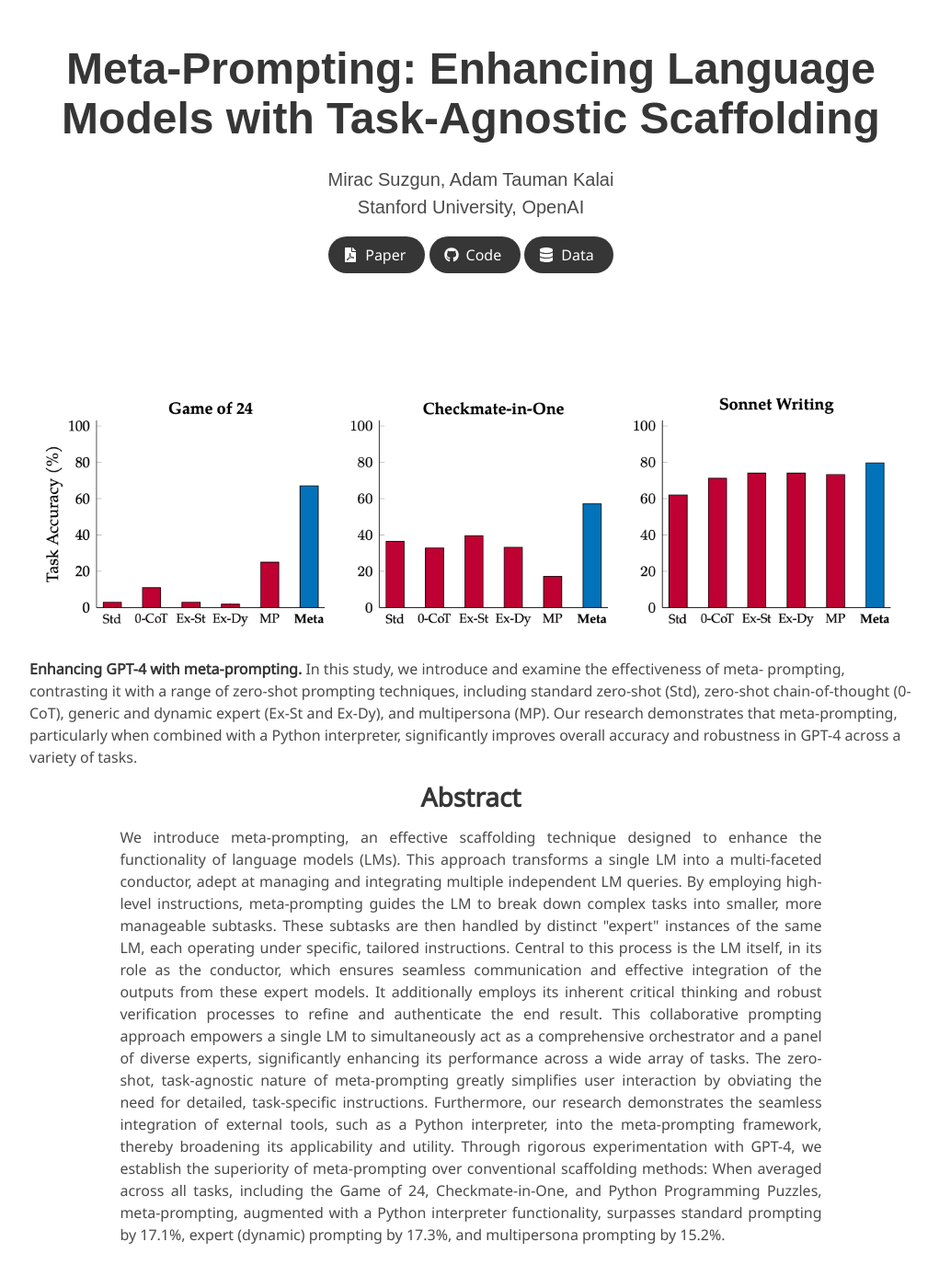
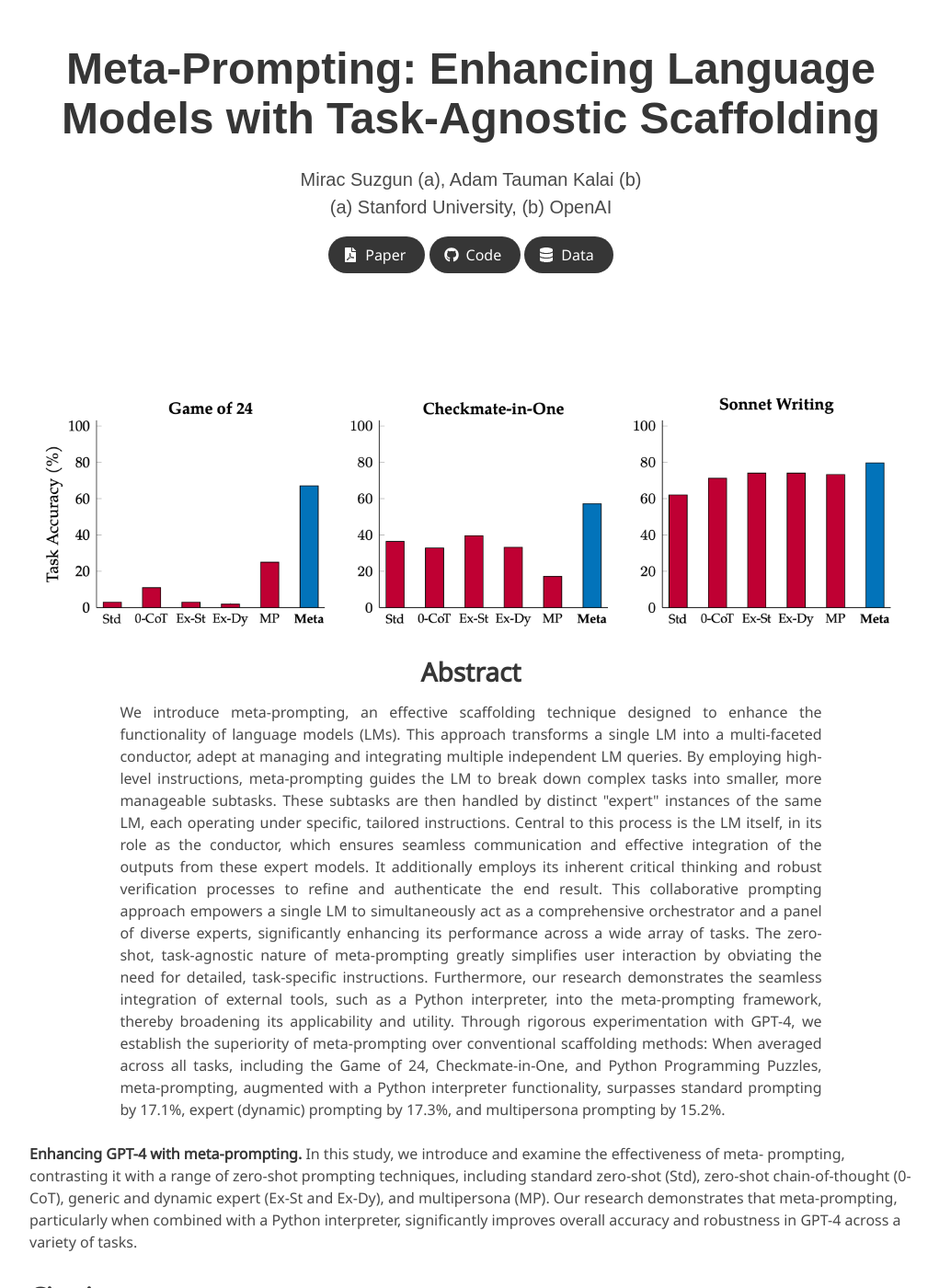
Before and after one commit to suzgunmirac/meta-prompting, a Jekyll site: the page built from index.md, in a window 1280 px wide and 1400 px high. Shown: the whole window at 92% size, without its empty margins (128-1149 px from the left). Built offline with Jekyll 4.4.1, drawn with Linux system fonts in a browser that asks for light colours; some web fonts are replaced; some of the changed lines change nothing that is shown.

Commit message:
Tiny Updates

```diff
--- a/index.md
+++ b/index.md
@@ -4,17 +4,15 @@
 
 title: "Meta-Prompting: Enhancing Language Models with Task-Agnostic Scaffolding"
 authors:
-    Mirac Suzgun, Adam Tauman Kalai
+    Mirac Suzgun (a), Adam Tauman Kalai (b)
 affiliations:
-    Stanford University, OpenAI
+    (a) Stanford University, (b) OpenAI
 paper: https://arxiv.org/abs/2401.12954
 code: [Coming soon]
 data: [Coming soon]
 ---
 
 ![Meta-Prompting-Results](/static/image/meta-prompting-results.png)
-
-**Enhancing GPT-4 with meta-prompting.** In this study, we introduce and examine the effectiveness of meta- prompting, contrasting it with a range of zero-shot prompting techniques, including standard zero-shot (Std), zero-shot chain-of-thought (0-CoT), generic and dynamic expert (Ex-St and Ex-Dy), and multipersona (MP). Our research demonstrates that meta-prompting, particularly when combined with a Python interpreter, significantly improves overall accuracy and robustness in GPT-4 across a variety of tasks.
 
 <div class="columns is-centered has-text-centered">
     <div class="column is-four-fifths">
@@ -25,6 +23,7 @@
     </div>
 </div>
 
+**Enhancing GPT-4 with meta-prompting.** In this study, we introduce and examine the effectiveness of meta- prompting, contrasting it with a range of zero-shot prompting techniques, including standard zero-shot (Std), zero-shot chain-of-thought (0-CoT), generic and dynamic expert (Ex-St and Ex-Dy), and multipersona (MP). Our research demonstrates that meta-prompting, particularly when combined with a Python interpreter, significantly improves overall accuracy and robustness in GPT-4 across a variety of tasks.
 
 ## Citation
 
```
Also changed, not shown: README.md.
